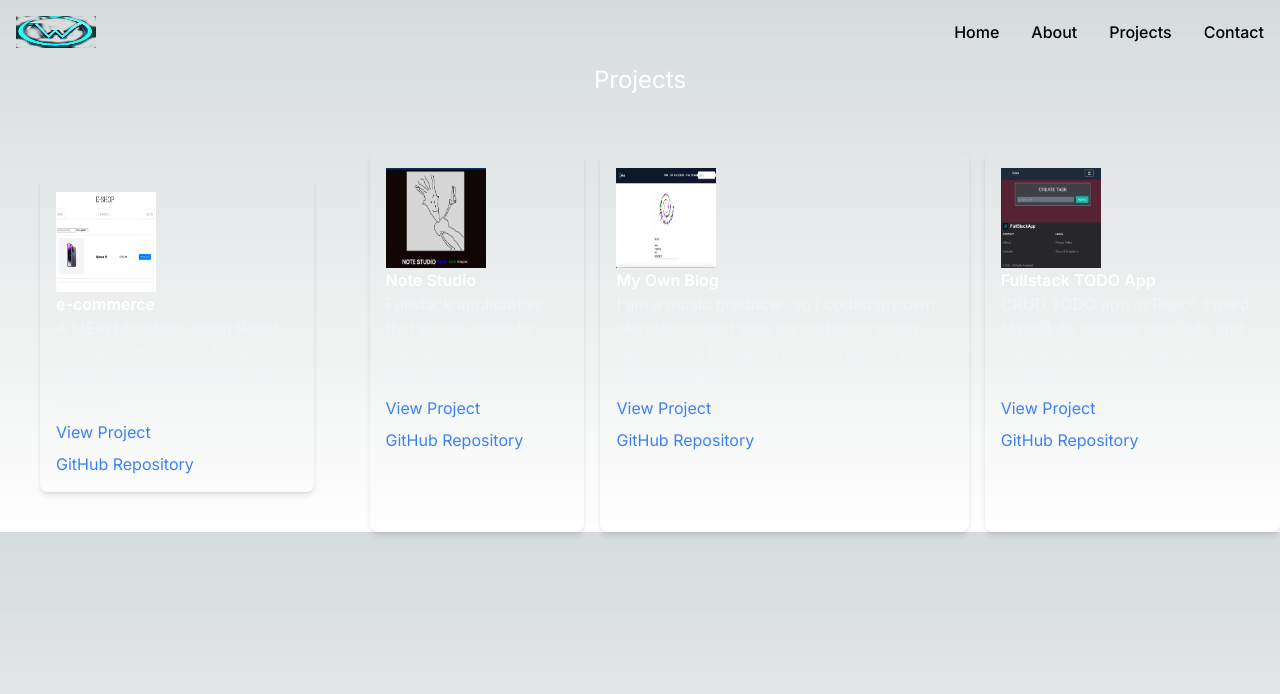
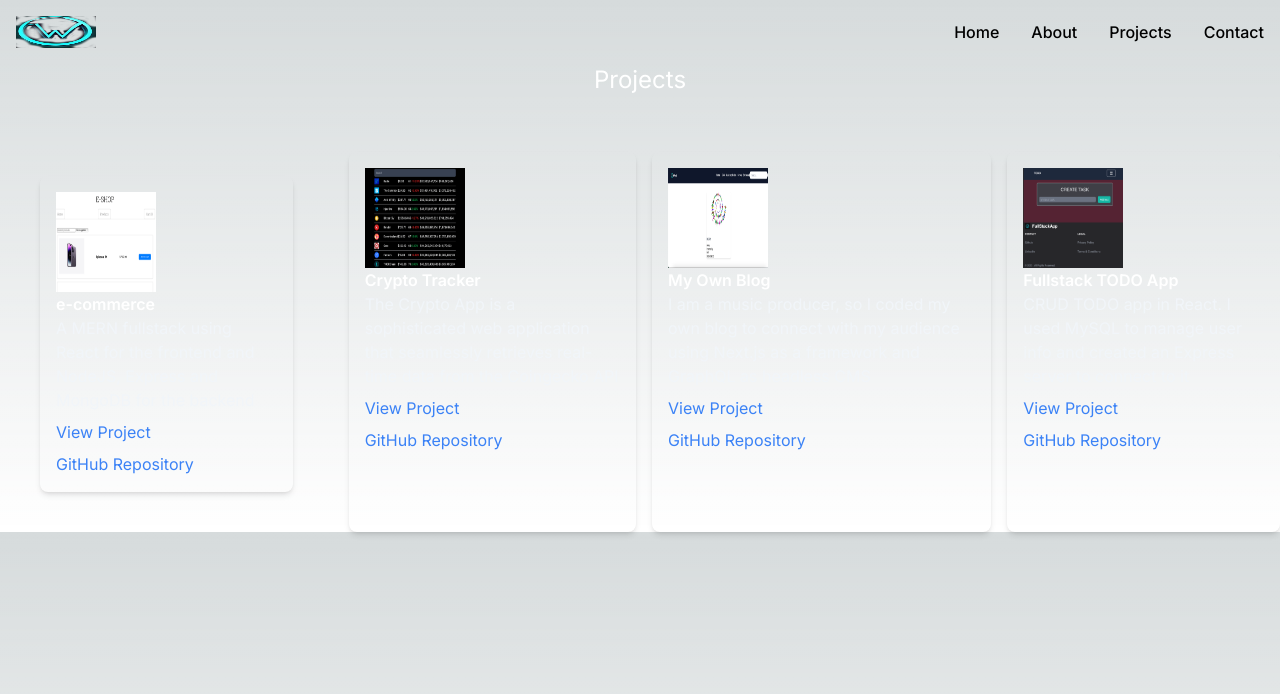
Before and after one commit to memodiaz44/cv, a Next.js app: page /sections/projects in a window 1280 px wide. Shown: the top 694 px of the page. Built offline with nearby package versions, Linux system fonts and the light colour scheme.

Commit message:
updated pro section

```diff
--- a/src/app/sections/projects/page.tsx
+++ b/src/app/sections/projects/page.tsx
@@ -4,6 +4,7 @@ import note from '../../images/note.png';
 import blog from '../../images/blog.png';
 import todo from '../../images/todofull.png';
 import Image from "next/image";
+import Tracker from '../../images/tracker.png';
 import { motion } from "framer-motion";
 import "../../styles.css";
 
@@ -17,11 +18,11 @@ const Projects = () => {
       gitRepo: "https://github.com/memodiaz44/ecommerce-app",
     },
     {
-      pic: note,
-      title: "Note Studio",
-      desc: "Fullstack application that allows users to create animations in React canvas",
-      link: "https://react-canvas-lime.vercel.app/",
-      gitRepo: "https://github.com/memodiaz44/React-canvas",
+      pic: Tracker,
+      title: "Crypto Tracker",
+      desc: "The Crypto App is a sophisticated web application that seamlessly retrieves real-time data from the Coingecko API",
+      link: "https://crypto-search-project.vercel.app/",
+      gitRepo: "https://github.com/memodiaz44/crypto-search",
     },
     {
       pic: blog,
```
Also changed, not shown: src/app/images/tracker.png (added).
